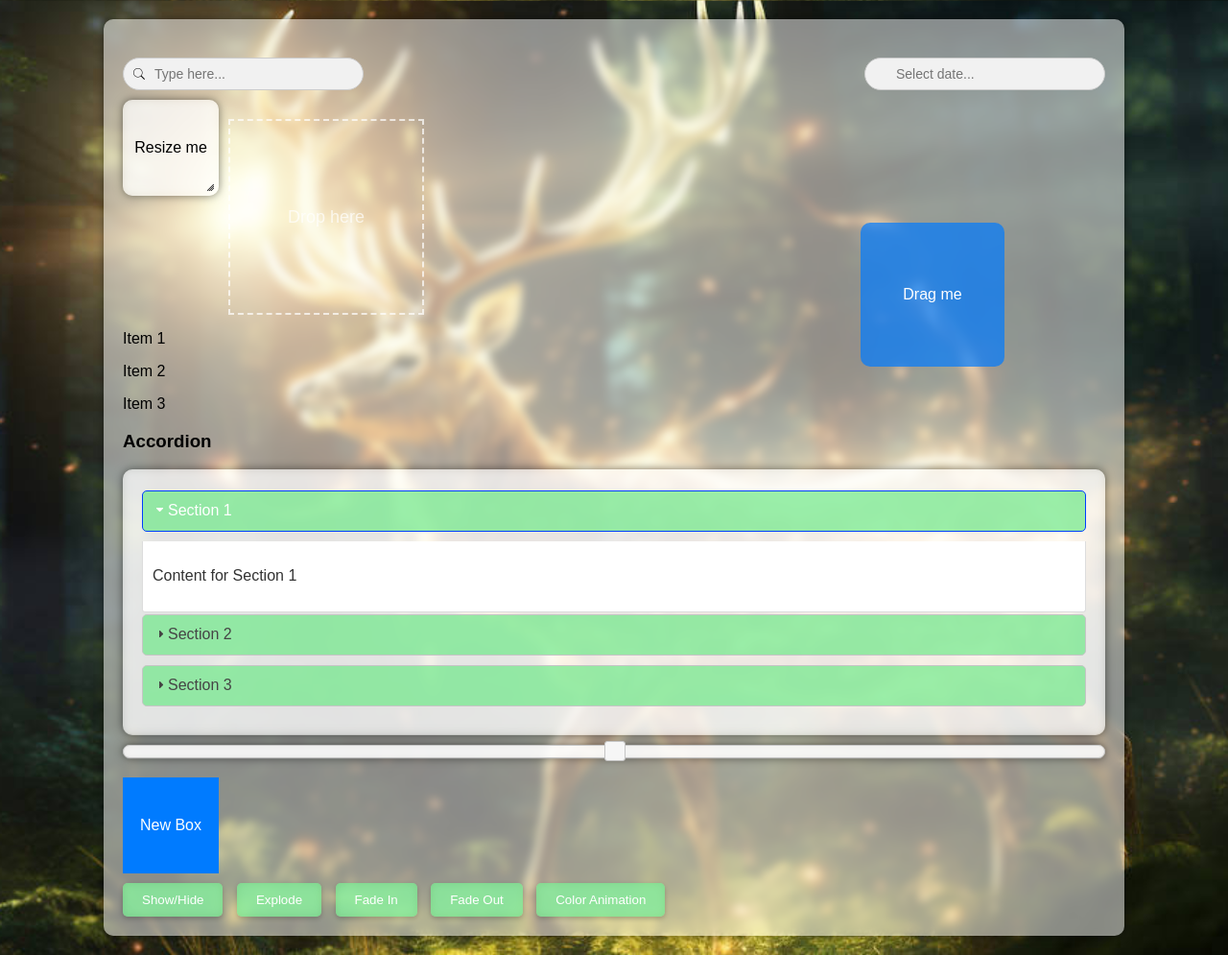
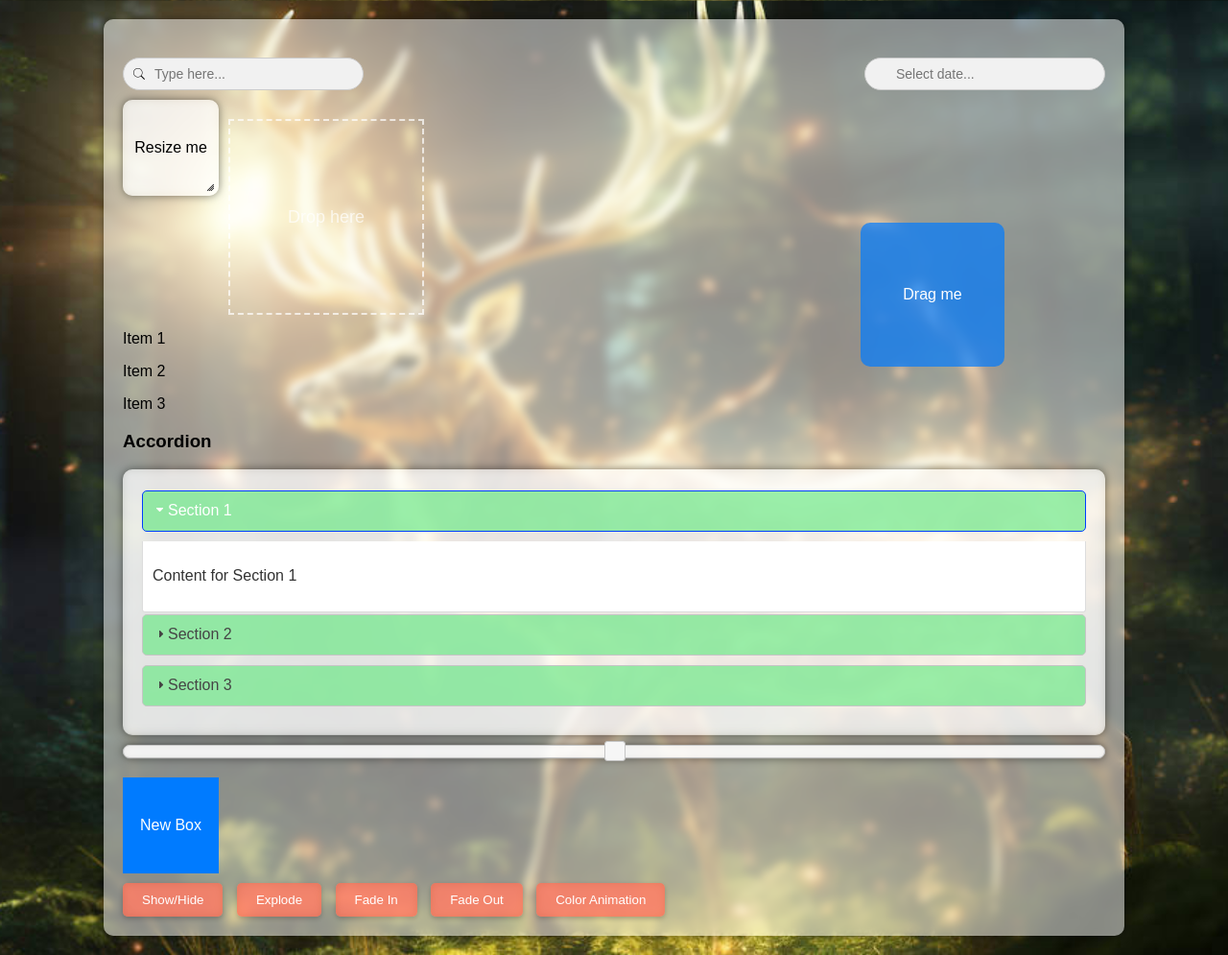
Before and after one commit to exothirteen/Assignment-2-Question1, a plain HTML site: page index.html in a window 1280 px wide. Shown: the whole page at 96% size. Drawn offline with nearby package versions, Linux system fonts and the light colour scheme.

Commit message:
Update styles.css

```diff
--- a/styles.css
+++ b/styles.css
@@ -238,3 +238,23 @@ button:hover {
     margin-bottom: 20px;
     margin-top:10px;
 }
+
+/* Button styles */
+button {
+    border: none;
+    outline: none;
+    padding: 10px 20px;
+    background-color: rgba(255, 99, 71, 0.7); /* Coral color */
+    color: white;
+    border-radius: 5px;
+    margin-right: 10px;
+    cursor: pointer;
+    box-shadow: 0 2px 5px rgba(0, 0, 0, 0.2);
+    backdrop-filter: blur(5px);
+    transition: background-color 0.3s ease; /* Smooth transition for hover effect */
+}
+
+/* Button hover effect */
+button:hover {
+    background-color: rgba(255, 99, 71, 1); /* Darker coral color on hover */
+}
```
